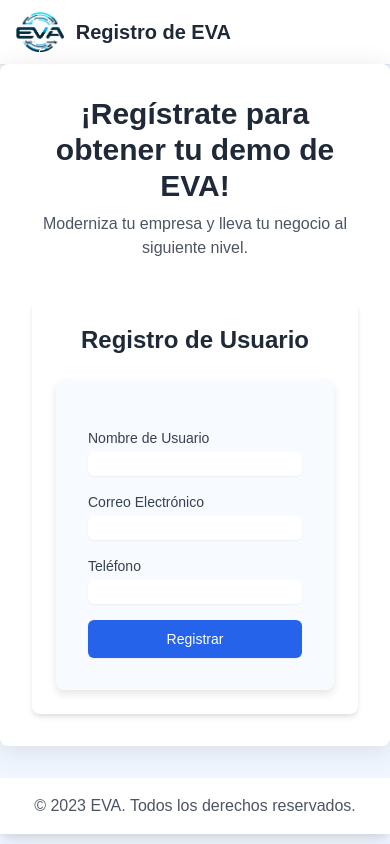
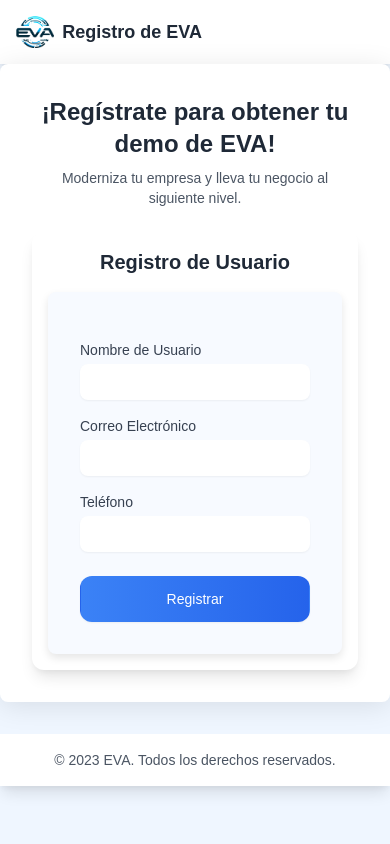
Before and after one commit to sxntiagoad/demo-eva, a Flask app: page / in a window 390 px wide. Run offline with Flask 3, Linux system fonts and the light colour scheme.

Commit message:
responsive design implemented

```diff
--- a/app/templates/auth/register.html
+++ b/app/templates/auth/register.html
@@ -3,59 +3,58 @@
 {% block title %}Registro de Usuario{% endblock %}
 
 {% block content %}
-<div class="max-w-md mx-auto bg-white rounded-lg shadow-md p-6 mt-10">
-    <h1 class="text-2xl font-bold text-center mb-6 text-gray-800">Registro de Usuario</h1>
+<div class="max-w-md mx-auto bg-white rounded-xl shadow-lg p-4 sm:p-8 mt-4 sm:mt-10">
+    <h1 class="text-xl sm:text-2xl font-bold text-center mb-4 sm:mb-6 text-gray-800">Registro de Usuario</h1>
 
-    <form method="POST" class="space-y-4" id="registerForm">
+    <form method="POST" class="space-y-4 sm:space-y-6" id="registerForm">
         {{ form.csrf_token }}
 
         <div>
-            <label for="username" class="block text-sm font-medium text-gray-700">Nombre de Usuario</label>
-            {{ form.username(class="mt-1 block w-full rounded-md border-gray-300 shadow-sm focus:border-blue-500 focus:ring focus:ring-blue-200") }}
+            <label for="username" class="block text-sm sm:text-base font-medium text-gray-700">Nombre de Usuario</label>
+            {{ form.username(class="mt-1 block w-full rounded-lg border-gray-300 shadow-sm focus:border-blue-500 focus:ring focus:ring-blue-200 text-sm sm:text-base py-2 sm:py-3") }}
             {% if form.username.errors %}
                 {% for error in form.username.errors %}
-                    <p class="text-red-500 text-xs mt-1">{{ error }}</p>
+                    <p class="text-red-500 text-xs sm:text-sm mt-1">{{ error }}</p>
                 {% endfor %}
             {% endif %}
         </div>
 
         <div>
-            <label for="email" class="block text-sm font-medium text-gray-700">Correo Electrónico</label>
-            {{ form.email(class="mt-1 block w-full rounded-md border-gray-300 shadow-sm focus:border-blue-500 focus:ring focus:ring-blue-200") }}
+            <label for="email" class="block text-sm sm:text-base font-medium text-gray-700">Correo Electrónico</label>
+            {{ form.email(class="mt-1 block w-full rounded-lg border-gray-300 shadow-sm focus:border-blue-500 focus:ring focus:ring-blue-200 text-sm sm:text-base py-2 sm:py-3") }}
             {% if form.email.errors %}
                 {% for error in form.email.errors %}
-                    <p class="text-red-500 text-xs mt-1">{{ error }}</p>
+                    <p class="text-red-500 text-xs sm:text-sm mt-1">{{ error }}</p>
                 {% endfor %}
             {% endif %}
         </div>
 
         <div>
-            <label for="phone" class="block text-sm font-medium text-gray-700">Teléfono</label>
-            {{ form.phone(class="mt-1 block w-full rounded-md border-gray-300 shadow-sm focus:border-blue-500 focus:ring focus:ring-blue-200") }}
+            <label for="phone" class="block text-sm sm:text-base font-medium text-gray-700">Teléfono</label>
+            {{ form.phone(class="mt-1 block w-full rounded-lg border-gray-300 shadow-sm focus:border-blue-500 focus:ring focus:ring-blue-200 text-sm sm:text-base py-2 sm:py-3") }}
             {% if form.phone.errors %}
                 {% for error in form.phone.errors %}
-                    <p class="text-red-500 text-xs mt-1">{{ error }}</p>
+                    <p class="text-red-500 text-xs sm:text-sm mt-1">{{ error }}</p>
                 {% endfor %}
             {% endif %}
         </div>
 
-        <div>
-            {{ form.submit(class="w-full flex justify-center py-2 px-4 border border-transparent rounded-md shadow-sm text-sm font-medium text-white bg-blue-600 hover:bg-blue-700 focus:outline-none focus:ring-2 focus:ring-offset-2 focus:ring-blue-500", onclick="showLoading()") }}
+        <div class="pt-2 sm:pt-4">
+            {{ form.submit(class="w-full flex justify-center py-3 sm:py-4 px-4 sm:px-6 border border-transparent rounded-xl shadow-sm text-sm sm:text-base font-medium text-white bg-gradient-to-r from-blue-500 to-blue-600 hover:from-blue-600 hover:to-blue-700 focus:outline-none focus:ring-2 focus:ring-offset-2 focus:ring-blue-500 transition-all duration-200 transform hover:scale-[1.02]", onclick="showLoading()") }}
         </div>
     </form>
 </div>
 
 <!-- Loading Overlay -->
-<div id="loadingOverlay" class="fixed inset-0 bg-gray-600 bg-opacity-50 hidden flex items-center justify-center z-50">
-    <div class="bg-white p-6 rounded-lg shadow-xl flex flex-col items-center">
-        <div class="animate-spin rounded-full h-12 w-12 border-b-2 border-blue-600 mb-4"></div>
-        <p class="text-gray-700">Procesando registro...</p>
+<div id="loadingOverlay" class="fixed inset-0 bg-gray-600 bg-opacity-50 hidden items-center justify-center z-50">
+    <div class="bg-white p-6 rounded-xl shadow-xl flex flex-col items-center">
+        <div class="animate-spin rounded-full h-10 w-10 sm:h-12 sm:w-12 border-b-2 border-blue-600 mb-3 sm:mb-4"></div>
+        <p class="text-gray-700 text-sm sm:text-base">Procesando registro...</p>
     </div>
 </div>
 
 <script>
 function showLoading() {
-    // Validar el formulario antes de mostrar el loading
     const form = document.getElementById('registerForm');
     if (form.checkValidity()) {
         const loadingOverlay = document.getElementById('loadingOverlay');
@@ -64,7 +63,6 @@
     }
 }
 
-// Ocultar el loading si hay error en el formulario
 document.addEventListener('DOMContentLoaded', function() {
     const form = document.getElementById('registerForm');
     form.addEventListener('submit', function(event) {
--- a/app/templates/base.html
+++ b/app/templates/base.html
@@ -10,11 +10,11 @@
 </head>
 <body class="bg-blue-50 min-h-screen">
     <nav class="bg-white shadow-lg">
-        <div class="max-w-7xl mx-auto px-4">
+        <div class="max-w-7xl mx-auto px-4 sm:px-6 lg:px-8">
             <div class="flex justify-between h-16 items-center">
                 <div class="flex items-center">
-                    <img src="{{ url_for('static', filename='images/logo_eva.png') }}" alt="Logo" class="h-10 mr-3">
-                    <a href="{{ url_for('auth.register') }}" class="text-xl font-bold text-gray-800">
+                    <img src="{{ url_for('static', filename='images/logo_eva.png') }}" alt="Logo" class="h-8 sm:h-10 mr-2 sm:mr-3">
+                    <a href="{{ url_for('auth.register') }}" class="text-lg sm:text-xl font-bold text-gray-800">
                         Registro de EVA
                     </a>
                 </div>
@@ -22,16 +22,16 @@
         </div>
     </nav>
 
-    <main class="container mx-auto px-4 py-8">
-        <div class="text-center mb-8">
-            <h1 class="text-3xl font-bold text-gray-800">¡Regístrate para obtener tu demo de EVA!</h1>
-            <p class="mt-2 text-gray-600">Moderniza tu empresa y lleva tu negocio al siguiente nivel.</p>
+    <main class="container mx-auto px-4 py-6 sm:py-8">
+        <div class="text-center mb-6 sm:mb-8">
+            <h1 class="text-2xl sm:text-3xl font-bold text-gray-800">¡Regístrate para obtener tu demo de EVA!</h1>
+            <p class="mt-2 text-sm sm:text-base text-gray-600">Moderniza tu empresa y lleva tu negocio al siguiente nivel.</p>
         </div>
 
         {% with messages = get_flashed_messages() %}
             {% if messages %}
                 {% for message in messages %}
-                    <div class="bg-red-100 border border-red-400 text-red-700 px-4 py-3 rounded relative mb-4">
+                    <div class="bg-red-100 border border-red-400 text-red-700 px-4 py-3 rounded relative mb-4 mx-4 sm:mx-auto max-w-md">
                         {{ message }}
                     </div>
                 {% endfor %}
@@ -42,7 +42,7 @@
     </main>
 
     <footer class="bg-white shadow-lg mt-8">
-        <div class="max-w-7xl mx-auto px-4 py-4 text-center">
+        <div class="max-w-7xl mx-auto px-4 py-4 text-center text-sm sm:text-base">
             <p class="text-gray-600">© 2023 EVA. Todos los derechos reservados.</p>
         </div>
     </footer>
```
Also changed, not shown: app/templates/auth/success.html (+49 -20 lines).
